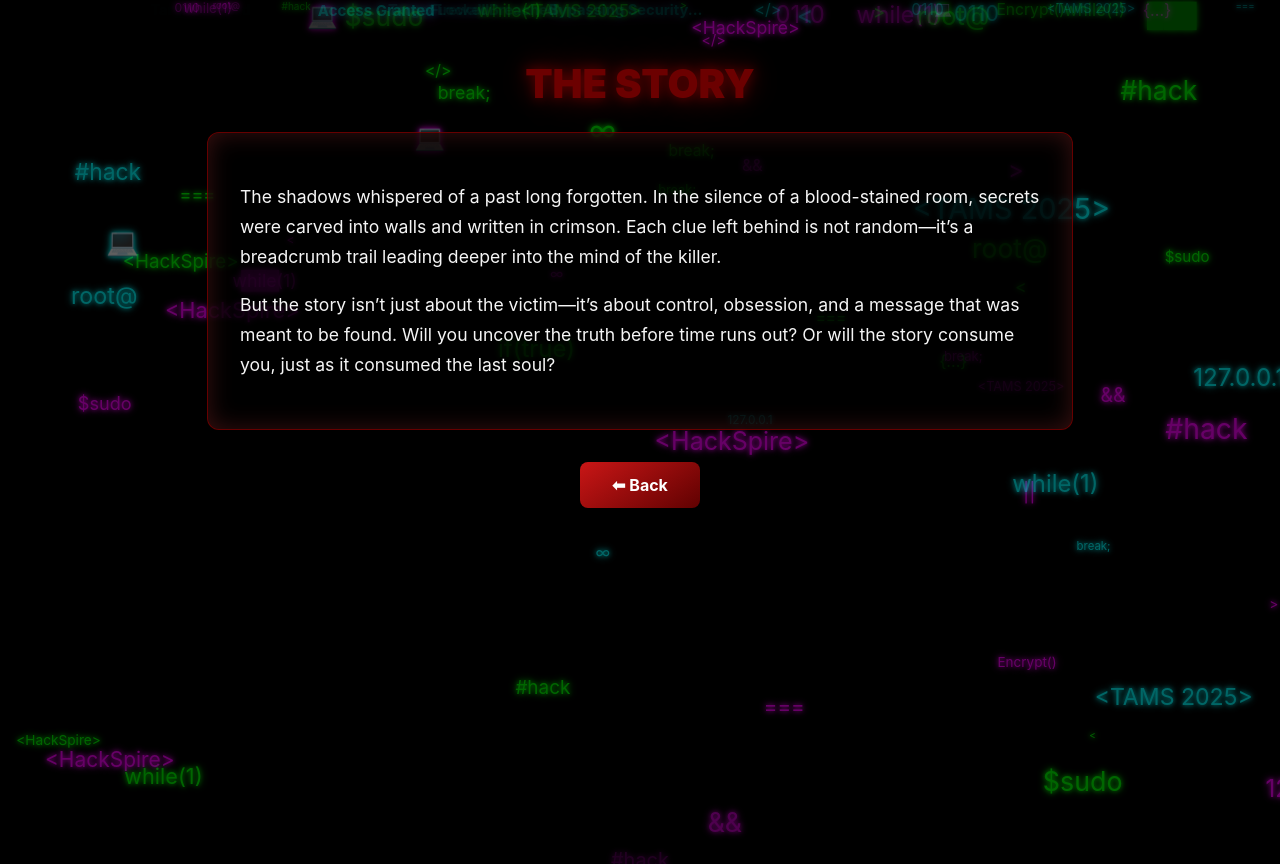
After one commit to Srijansk17/Hackspire_Event_Inator, a Flask app: page /story in a window 1280 px wide. The commit adds this page. Run offline with Flask 3, Linux system fonts and the light colour scheme.

Commit message:
updated Backstory links

```diff
--- a/app.py
+++ b/app.py
@@ -132,9 +132,27 @@ def logout():
 def login2():
     return render_template('login2.html')
 
-@app.route("/backstory")
+@app.route('/story')
+def story():
+    return render_template('story.html')
+
+# Route for the image page
+@app.route('/backstory')
 def backstory():
-    return render_template("backstory.html")
+    return render_template('backstory.html')
+
+# Route for the backstory info page
+@app.route('/backstory_info')
+def backstory_info():
+    return render_template('backstory_info.html')
+
+# Route for the story page
+
+
+'''@app.route("/backstory")
+def backstory():
+    return render_template("backstory_info.html")
+    '''
 
 # New route for the special Grand Revel Passcode page
 @app.route('/GrandRevelPwd')
--- a/templates/dashboard.html
+++ b/templates/dashboard.html
@@ -167,7 +167,7 @@
 
     <!-- Left panel -->
     <div class="left-panel">
-      <a href="{{ url_for('backstory') }}" class="btn">Backstory</a>
+      <a href="{{ url_for('backstory_info') }}" class="btn">Backstory</a>
       <a href="https://youtu.be/sU1HGyS_bxM" class="btn">Replay Intro</a>
     </div>
 
--- /dev/null
+++ b/templates/story.html
@@ -0,0 +1,208 @@
+<!DOCTYPE html>
+<html lang="en">
+<head>
+  <meta charset="UTF-8">
+  <meta name="viewport" content="width=device-width, initial-scale=1.0">
+  <title>The Story</title>
+  <style>
+    body {
+      margin: 0;
+      padding: 2rem;
+      font-family: 'Inter', sans-serif;
+      color: #f5f5f5;
+      background: #000; /* PURE BLACK BACKGROUND */
+      display: flex;
+      flex-direction: column;
+      justify-content: flex-start;
+      align-items: center;
+      min-height: 100vh;
+      overflow: hidden;
+      position: relative;
+    }
+
+    #bg-layer, #quotes-layer {
+      position: absolute;
+      top: 0; left: 0;
+      width: 100%; height: 100%;
+      overflow: hidden;
+      z-index: 0;
+    }
+
+    h1 {
+      font-size: 2.5rem;
+      font-weight: 900;
+      color: #e60000;
+      text-transform: uppercase;
+      margin-bottom: 1.5rem;
+      text-shadow:
+        0 0 12px rgba(229, 0, 0, 0.8),
+        0 0 25px rgba(229, 0, 0, 0.6),
+        0 0 50px rgba(229, 0, 0, 0.4);
+      animation: blink 5s infinite;
+      z-index: 2;
+      position: relative;
+    }
+
+    @keyframes blink {
+      0%, 50%, 100% { opacity: 1; }
+      25%, 75% { opacity: 0; }
+    }
+
+    .story-box {
+      max-width: 800px;
+      padding: 2rem;
+      background: rgba(0, 0, 0, 0.8);
+      border: 1px solid rgba(255, 0, 0, 0.4);
+      border-radius: 0.75rem;
+      box-shadow: inset 0 0 25px rgba(229, 62, 62, 0.25);
+      line-height: 1.7;
+      font-size: 1.1rem;
+      animation: fadeIn 1.2s ease-in-out;
+      z-index: 2;
+      position: relative;
+    }
+
+    @keyframes fadeIn {
+      from { opacity: 0; transform: translateY(30px); }
+      to { opacity: 1; transform: translateY(0); }
+    }
+
+    .btn-back {
+      margin-top: 2rem;
+      display: inline-block;
+      padding: 0.8rem 2rem;
+      font-size: 1rem;
+      font-weight: bold;
+      color: #fff;
+      text-decoration: none;
+      background: linear-gradient(145deg, #c91616, #600101);
+      border-radius: 0.5rem;
+      transition: all 0.3s ease-in-out;
+      z-index: 2;
+      position: relative;
+    }
+
+    .btn-back:hover {
+      background: linear-gradient(145deg, #ff3333, #800000);
+      transform: scale(1.05);
+      box-shadow: 0 6px 16px rgba(255, 0, 0, 0.5);
+    }
+
+    /* Falling symbols */
+    .bg-symbol {
+      position: absolute;
+      font-size: 0.8rem;
+      opacity: 0.2;
+      user-select: none;
+      pointer-events: none;
+      animation: fall linear infinite, glow 3s ease-in-out infinite alternate;
+    }
+
+    @keyframes fall {
+      0% { transform: translateY(-10vh); opacity: 0; }
+      10% { opacity: 0.4; }
+      90% { opacity: 0.4; }
+      100% { transform: translateY(110vh); opacity: 0; }
+    }
+
+    @keyframes glow {
+      from { text-shadow: 0 0 4px currentColor, 0 0 8px currentColor; }
+      to { text-shadow: 0 0 12px currentColor, 0 0 25px currentColor; }
+    }
+
+    /* Falling quotes */
+    .quote {
+      position: absolute;
+      font-size: 1rem;
+      font-weight: bold;
+      opacity: 0;
+      color: #0ff;
+      text-shadow: 0 0 8px #0ff, 0 0 16px #f0f;
+      animation: fall linear infinite, fadeQuote 6s ease-in-out infinite;
+      pointer-events: none;
+      user-select: none;
+    }
+
+    @keyframes fadeQuote {
+      0%, 100% { opacity: 0; transform: scale(0.9); }
+      20%, 80% { opacity: 0.6; transform: scale(1); }
+    }
+  </style>
+</head>
+<body>
+
+  <!-- Background layers -->
+  <div id="bg-layer"></div>
+  <div id="quotes-layer"></div>
+
+  <h1 id="main-header">The Story</h1>
+
+  <div class="story-box">
+    <p>
+      The shadows whispered of a past long forgotten.
+      In the silence of a blood-stained room, secrets were carved into walls and written in crimson.
+      Each clue left behind is not random—it’s a breadcrumb trail leading deeper into the mind of the killer.
+    </p>
+    <p>
+      But the story isn’t just about the victim—it’s about control, obsession, and a message that was meant to be found.
+      Will you uncover the truth before time runs out? Or will the story consume you, just as it consumed the last soul?
+    </p>
+  </div>
+
+  <a href="backstory_info.html" class="btn-back">⬅ Back</a>
+
+  <script>
+    setTimeout(() => {
+        document.getElementById("main-header").classList.add("glow");
+    }, 2600);
+
+    const bgLayer = document.getElementById("bg-layer");
+    const quotesLayer = document.getElementById("quotes-layer");
+
+    const symbols = ["<HackSpire>","<TAMS 2025>", "</>", "{...}", "0110", "root@", "#hack", "███", "$sudo", "if(true)", "while(1)", "Encrypt()", "💻", "127.0.0.1", "break;", "∞", "&&", "||", "===", ">", "<"];
+    const colors = ["#0ff", "#f0f", "#0f0"];
+    const screenW = window.innerWidth;
+
+    // Falling symbols
+    for (let i = 0; i < 80; i++) {
+        const span = document.createElement("span");
+        span.className = "bg-symbol";
+        span.innerText = symbols[Math.floor(Math.random() * symbols.length)];
+        span.style.left = Math.random() * screenW + "px";
+        span.style.fontSize = (Math.random() * 1.2 + 0.6) + "rem";
+        span.style.color = colors[Math.floor(Math.random() * colors.length)];
+        const duration = Math.random() * 5 + 5;
+        const delay = Math.random() * 10;
+        // FIX: Changed single quotes to backticks for template literals
+        span.style.animationDuration = `${duration}s, 3s`;
+        span.style.animationDelay = `${delay}s, ${Math.random()}s`;
+        bgLayer.appendChild(span);
+    }
+
+    const quotes = [
+        "Access Granted",
+        "System Breach Detected",
+        "Trace Initiated",
+        "Decrypting...",
+        "Firewall Breached",
+        "Injection Successful",
+        "Bypassing Security...",
+        "Target Locked"
+    ];
+
+    for (let i = 0; i < 6; i++) {
+        const q = document.createElement("div");
+        q.className = "quote";
+        q.innerText = quotes[Math.floor(Math.random() * quotes.length)];
+        q.style.left = Math.random() * (screenW - 200) + "px";
+        const duration = Math.random() * 6 + 6; // 6–12s fall
+        const delay = Math.random() * 10;
+        // FIX: Changed single quotes to backticks for template literals
+        q.style.animationDuration = `${duration}s, 6s`;
+        q.style.animationDelay = `${delay}s, ${Math.random()}s`;
+        quotesLayer.appendChild(q);
+    }
+  </script>
+
+</body>
+</html>
```
Also changed, not shown: templates/backstory_info.html (added, +130 -0 lines), static/backstoryinfo.png (added), templates/backstoryinfo.png (added).
